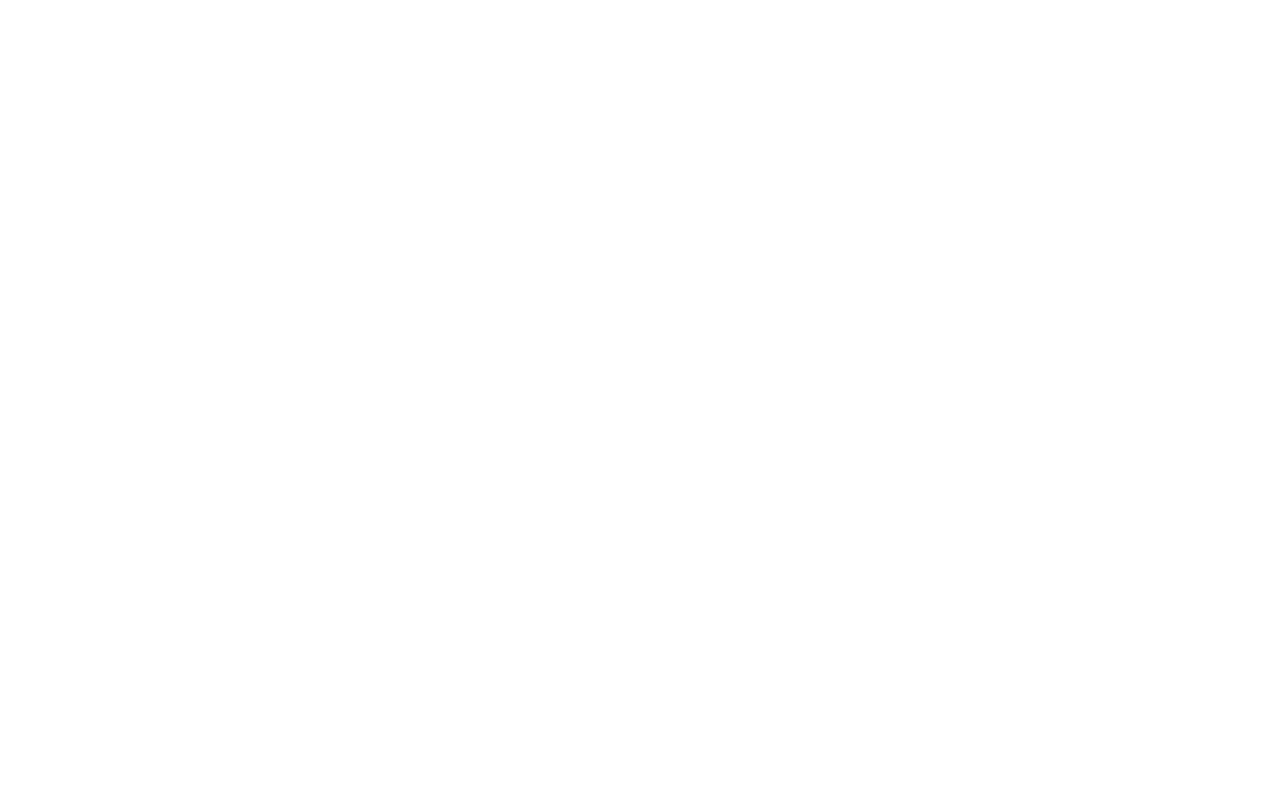
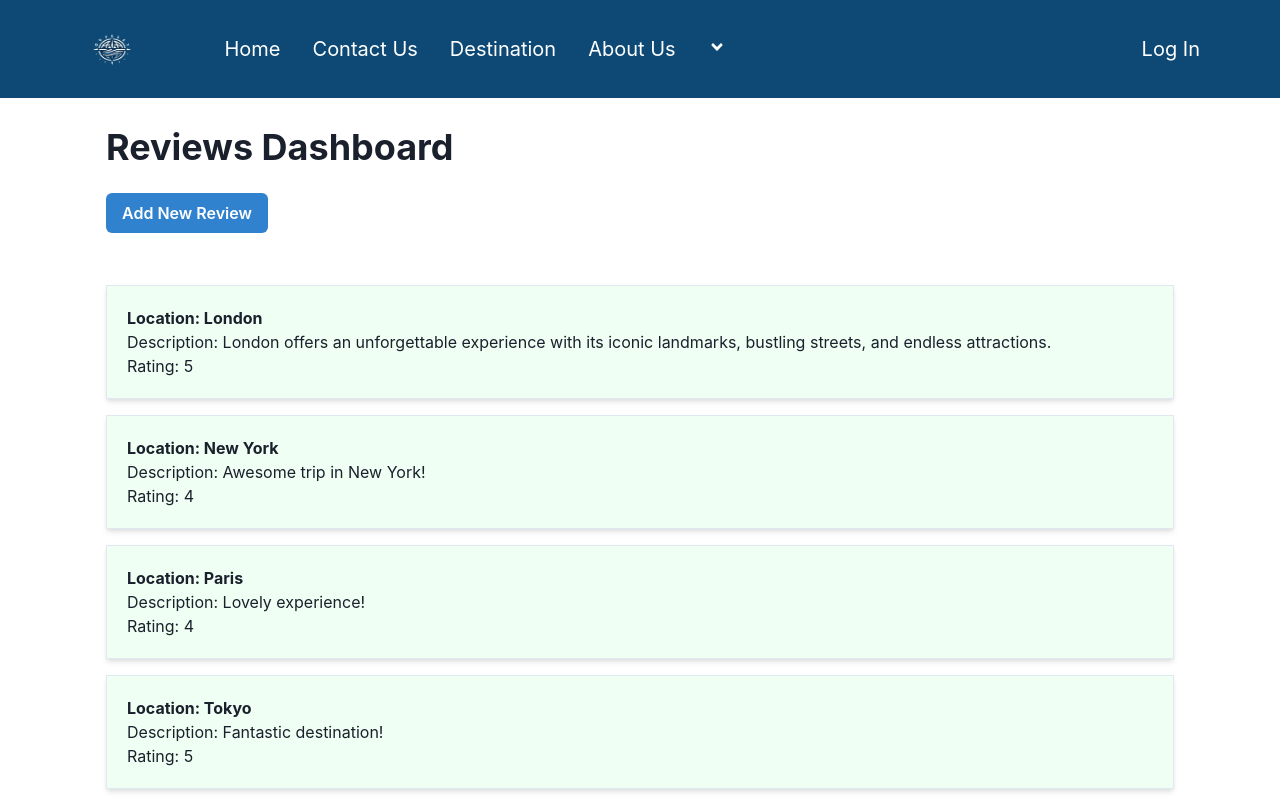
Before and after one commit to roni-kukaj/odyssey-frontend, a React (Vite) app in the folder frontend/: page /reviews in a window 1280 px wide. Before the commit this address had no page. Shown: the top 800 px of the page. Built offline with nearby package versions, Linux system fonts and the light colour scheme.

Commit message:
ODY-79: Reviews Dashboard

```diff
--- a/frontend/src/App.jsx
+++ b/frontend/src/App.jsx
@@ -12,7 +12,7 @@
 import Flights from './components/flights/Flights.jsx'
 import LocalCuisine from './components/localcuisine/LocalCuisine.jsx';
 import Posts from './components/posts/Posts.jsx';
-
+import Reviews from './components/reviews/Reviews.jsx';
 function App() {
     return (
             <Router>
@@ -30,6 +30,7 @@
                         <Route path="/plans" element={<PlanDashboard/>}/>
                         <Route path="/locations" element={<Locations />} />
                         <Route path="/flights" element={<Flights />} />
+                        <Route path="/reviews" element={<Reviews />} />
                     </Routes>
                 </div>
             </Router>
--- /dev/null
+++ b/frontend/src/components/reviews/Reviews.jsx
@@ -0,0 +1,101 @@
+import React, { useState } from 'react';
+import {
+  Box, Text, Heading, Stack, FormControl, FormLabel, Input, Button
+} from '@chakra-ui/react';
+import Navbar from '../shared/Navbar.jsx';
+import Footer from '../shared/Footer.jsx';
+
+const Reviews = () => {
+  const [newReview, setNewReview] = useState({
+    location: '',
+    description: '',
+    rating: ''
+  });
+  const [reviews, setReviews] = useState([
+    { id: 1, description: 'London offers an unforgettable experience with its iconic landmarks, bustling streets, and endless attractions.', rating: 5, location: 'London' },
+    { id: 2, description: 'Awesome trip in New York!', rating: 4, location: 'New York' },
+    { id: 3, description: 'Lovely experience!', rating: 4, location: 'Paris' },
+    { id: 4, description: 'Fantastic destination!', rating: 5, location: 'Tokyo' },
+    { id: 5, description: 'Beautiful scenery!', rating: 3, location: 'Sydney' },
+  ]);
+
+  const handleChange = (e) => {
+    const { name, value } = e.target;
+    setNewReview(prevState => ({
+      ...prevState,
+      [name]: value
+    }));
+  };
+
+  const handleSubmit = () => {
+    const id = reviews.length + 1;
+    const newReviewWithId = { ...newReview, id };
+    setReviews([...reviews, newReviewWithId]);
+    setNewReview({
+      location: '',
+      description: '',
+      rating: ''
+    });
+  };
+
+  const [showAddReviewForm, setShowAddReviewForm] = useState(false);
+
+  return (
+    <div>
+      <Navbar />
+      <Box p="4" mx={{ base: '4', md: '90px' }} mt="3">
+        <Heading as="h1" size="xl" mb="6">Reviews Dashboard</Heading>
+        <Button colorScheme="blue" mb="8" onClick={() => setShowAddReviewForm(!showAddReviewForm)}>
+          {showAddReviewForm ? "Hide Form" : "Add New Review"}
+        </Button>
+        {showAddReviewForm && (
+          <Box>
+            <Stack spacing={4}>
+              <FormControl id="location">
+                <FormLabel>Location</FormLabel>
+                <Input
+                  type="text"
+                  name="location"
+                  value={newReview.location}
+                  onChange={handleChange}
+                />
+              </FormControl>
+              <FormControl id="description">
+                <FormLabel>Description</FormLabel>
+                <Input
+                  type="text"
+                  name="description"
+                  value={newReview.description}
+                  onChange={handleChange}
+                />
+              </FormControl>
+              <FormControl id="rating">
+                <FormLabel>Rating</FormLabel>
+                <Input
+                  type="number"
+                  name="rating"
+                  value={newReview.rating}
+                  onChange={handleChange}
+                  placeholder="1 to 5"
+                />
+              </FormControl>
+              <Button colorScheme="blue" onClick={handleSubmit}>Submit Review</Button>
+            </Stack>
+          </Box>
+        )}
+        <Stack spacing={4} mt="5">
+          {reviews.map((review) => (
+            <Box key={review.id} p="5" shadow="md" borderWidth="1px" bg="green.50">
+              <Text fontWeight="bold">Location: {review.location}</Text>
+              <Text>Description: {review.description}</Text>
+              <Text>Rating: {review.rating}</Text>
+            </Box>
+          ))}
+        </Stack>
+      </Box>
+      <Footer />
+    </div>
+  );
+};
+
+export default Reviews;
```
